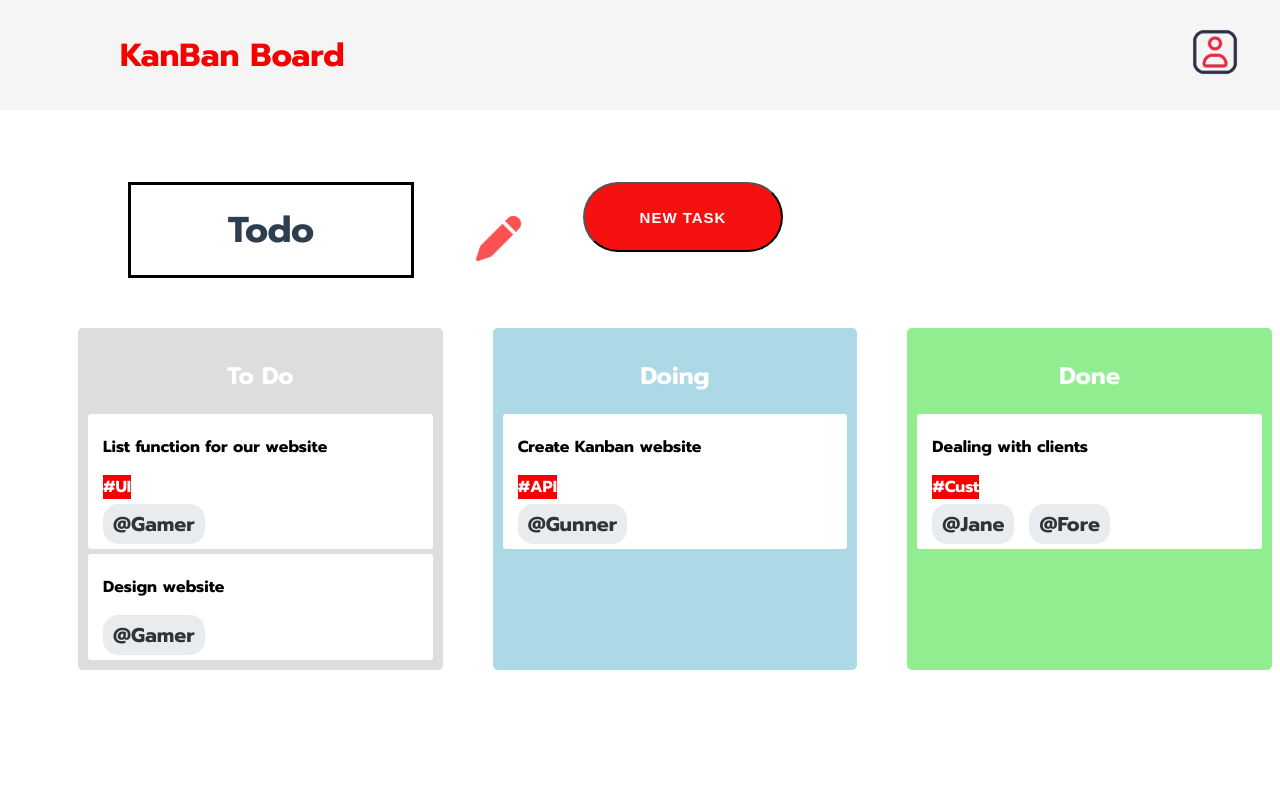
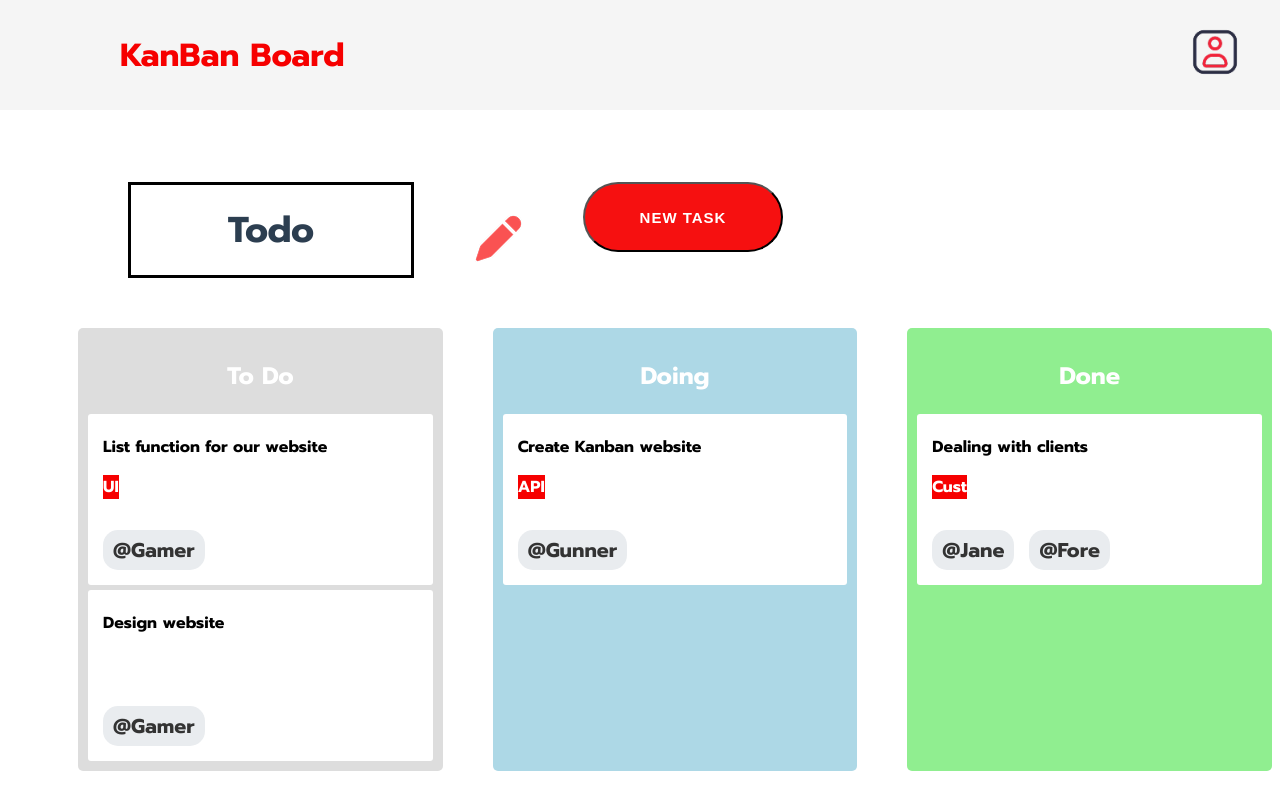
Before and after one commit to gunsupm/Kanbanboard, a Vue app: page / in a window 1280 px wide. Shown: the top 810 px of the page. Built offline with nearby package versions, Linux system fonts and the light colour scheme.

Commit message:
Update App.vue

```diff
--- a/src/App.vue
+++ b/src/App.vue
@@ -108,27 +108,32 @@
   tag="div"
   class="columns-container"
 >
-  <!-- Slot สำหรับ item -->
   <template #item="{ element, index }">
     <div class="column" :style="{ backgroundColor: element.color }">
       <h2>{{ element.name }}</h2>
-      <div
-        v-for="task in element.tasks"
-        :key="task.id"
-        class="task"
+      <!-- Draggable สำหรับ Tasks ในแต่ละ Column -->
+      <Draggable
+      v-model="element.tasks"
+      group="tasks"
+      item-key="id"
+      options="{ dropOnEmpty: true }"
+      @end="onTaskReorder"
+      tag="div"
+      class="task-container"
       >
+        <template #item="{ element: task }">
+          <div class="task">
             <p class="task-name">{{ task.title }}</p>
-        <!-- แสดง Tags -->
             <div class="tag-container">
               <span
                 v-for="(tag, idx) in task.labels"
                 :key="idx"
                 class="tag"
               >
-            #{{ tag }}
+                {{ tag }}
               </span>
             </div>
-        <!-- แสดง Members -->
+
             <div class="member-container">
               <span
                 v-for="(member, idx) in task.assignees"
@@ -139,6 +144,8 @@
               </span>
             </div>
           </div>
+        </template>
+      </Draggable>
     </div>
   </template>
 </Draggable>
@@ -571,6 +578,7 @@ const saveTitle = () => {
 .tag-container,
 .member-container {
   margin-top: 5px;
+min-height: 50px;
 }
 .tag{
   background-color: #F60000;
```
Lines whose indentation alone changed are shown as unchanged.
